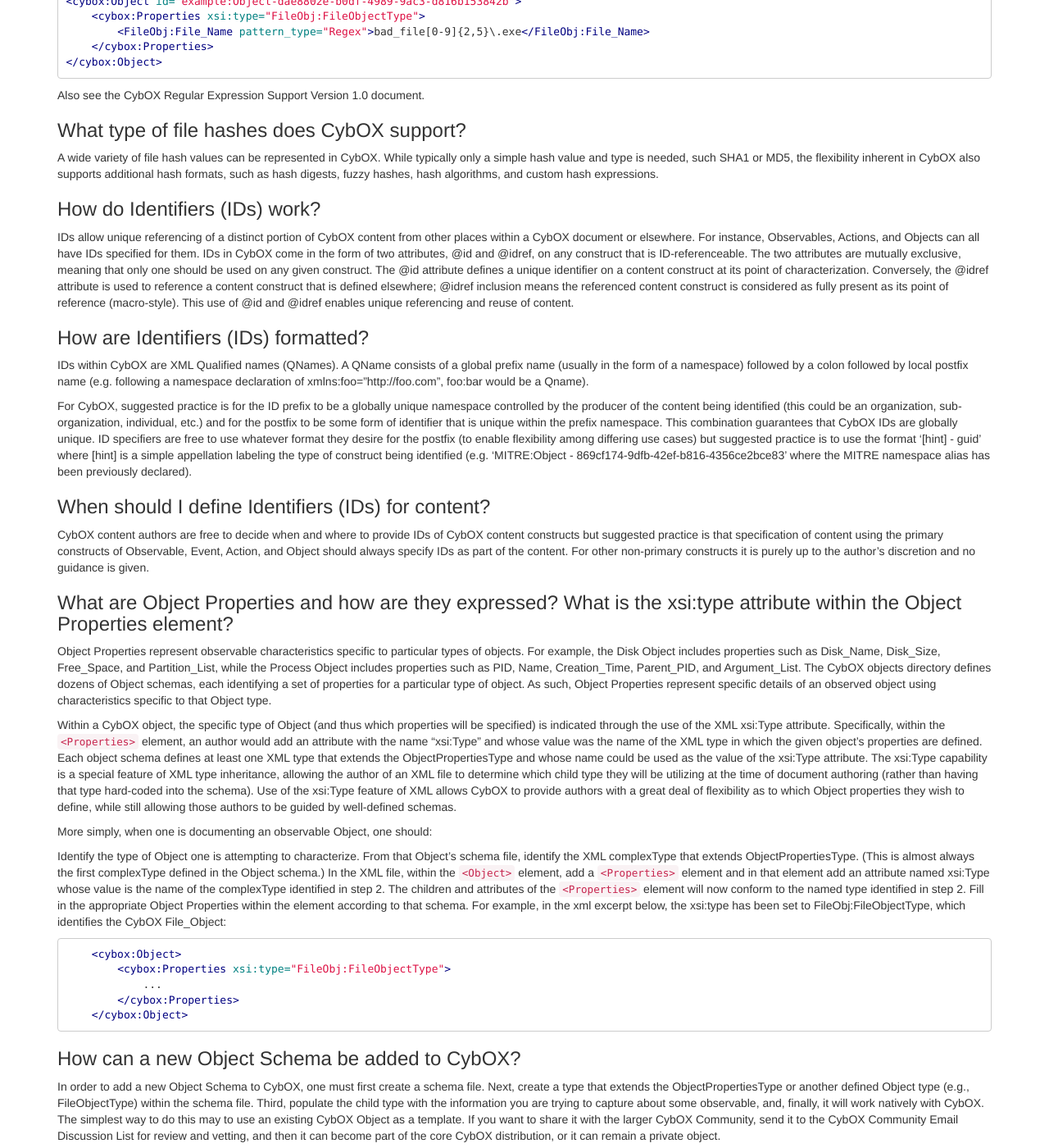
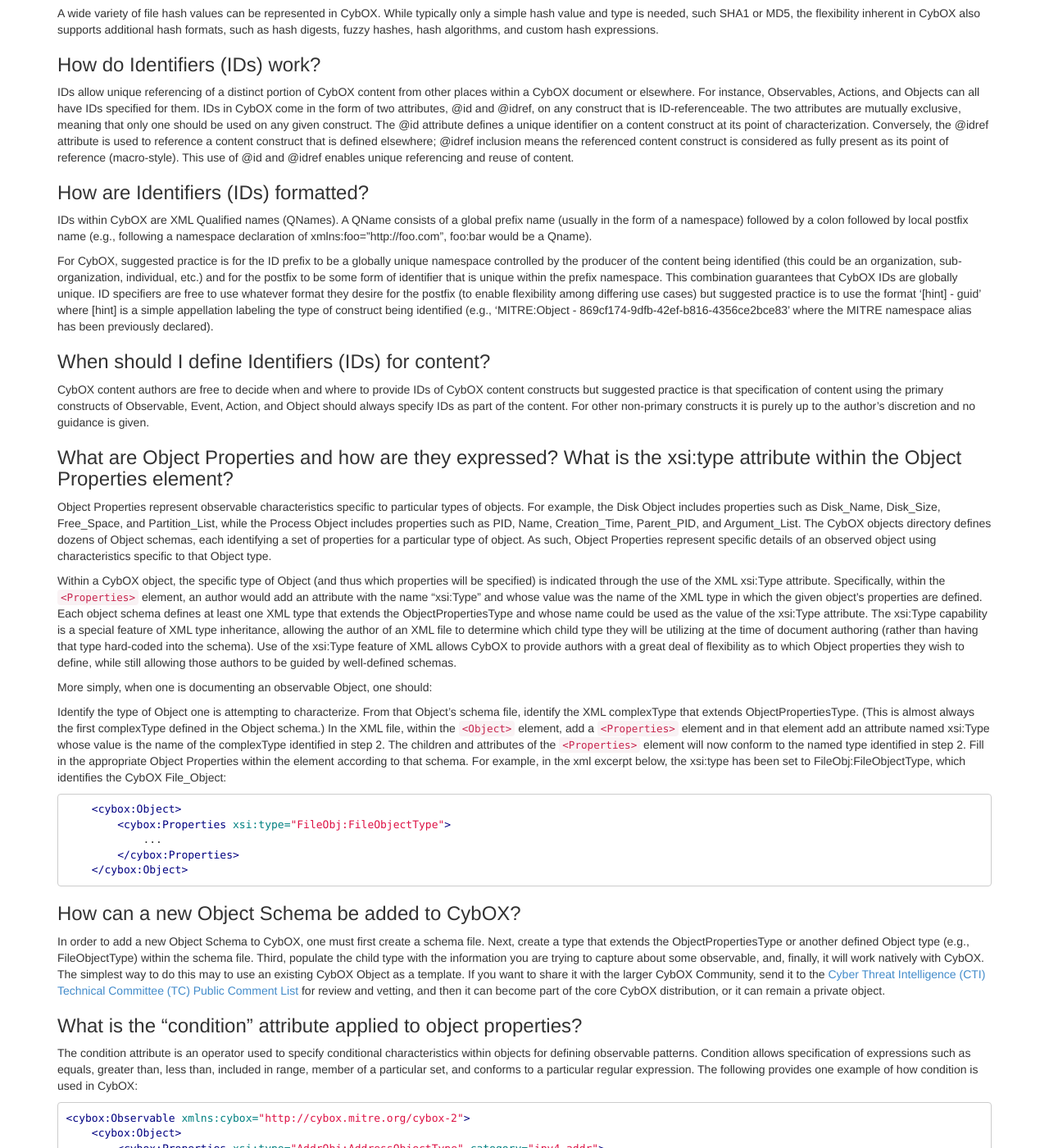
Before and after one commit to CybOXProject/cyboxproject.github.io, a Jekyll site: the page built from faqs/index.md, in a window 1280 px wide and 1400 px high, scrolled down 994 px. Shown: the whole window at 82% size. Built offline with Jekyll 4.4.1, drawn with Linux system fonts in a browser that asks for light colours; Markdown is read by kramdown in place of the engine named in the settings; some of the changed text lies outside the part shown.

Commit message:
Updated CybOX Language FAQs page
Added intro text at top of page to differentiate these FAQS from the general FAQs on the About page, refined some text, added missing punctuation, changed references to old discussion list to new CTI TC comments list, redirected two answers to go to their dedicated pages on this site (Regular Expression Support & Version Policy), and updated referrals to old CybOX Language section on mitre.org site to instead link to the Releases page.

````diff
--- a/faqs/index.md
+++ b/faqs/index.md
@@ -33,17 +33,7 @@
 
 CybOX patterns are a generalization of CybOX content. They allow users and developers to characterize a set, a range, or other generalized characteristics of a cyber observable. For instance, one could use CybOX patterns to describe a URL that matches one of a set of possible URL values. The following XML code exemplifies how this would be implemented in CybOX.
 
-Regular expression (regex) patterns are also possible. For example, the following expresses a pattern on a file where a regular expression is applied to the File_Name field:
-
-```xml
-<cybox:Object id="example:Object-dae8802e-b0df-4989-9ac3-d816b153842b">
-    <cybox:Properties xsi:type="FileObj:FileObjectType">
-        <FileObj:File_Name pattern_type="Regex">bad_file[0-9]{2,5}\.exe</FileObj:File_Name>
-    </cybox:Properties>
-</cybox:Object>
-```
-
-Also see the CybOX Regular Expression Support Version 1.0 document.
+Regular expression (regex) patterns are also possible. See [CybOX Regular Expression Support](http://cyboxproject.github.io/documentation/regex-support/) for details.
 
 ### What type of file hashes does CybOX support?
 
@@ -55,9 +45,9 @@
 
 ### How are Identifiers (IDs) formatted?
 
-IDs within CybOX are XML Qualified names (QNames). A QName consists of a global prefix name (usually in the form of a namespace) followed by a colon followed by local postfix name (e.g. following a namespace declaration of xmlns:foo="http://foo.com", foo:bar would be a Qname).
+IDs within CybOX are XML Qualified names (QNames). A QName consists of a global prefix name (usually in the form of a namespace) followed by a colon followed by local postfix name (e.g., following a namespace declaration of xmlns:foo="http://foo.com", foo:bar would be a Qname).
 
-For CybOX, suggested practice is for the ID prefix to be a globally unique namespace controlled by the producer of the content being identified (this could be an organization, sub-organization, individual, etc.) and for the postfix to be some form of identifier that is unique within the prefix namespace. This combination guarantees that CybOX IDs are globally unique. ID specifiers are free to use whatever format they desire for the postfix (to enable flexibility among differing use cases) but suggested practice is to use the format ‘[hint] - guid’ where [hint] is a simple appellation labeling the type of construct being identified (e.g. ‘MITRE:Object - 869cf174-9dfb-42ef-b816-4356ce2bce83’ where the MITRE namespace alias has been previously declared).
+For CybOX, suggested practice is for the ID prefix to be a globally unique namespace controlled by the producer of the content being identified (this could be an organization, sub-organization, individual, etc.) and for the postfix to be some form of identifier that is unique within the prefix namespace. This combination guarantees that CybOX IDs are globally unique. ID specifiers are free to use whatever format they desire for the postfix (to enable flexibility among differing use cases) but suggested practice is to use the format ‘[hint] - guid’ where [hint] is a simple appellation labeling the type of construct being identified (e.g., ‘MITRE:Object - 869cf174-9dfb-42ef-b816-4356ce2bce83’ where the MITRE namespace alias has been previously declared).
 
 ### When should I define Identifiers (IDs) for content?
 
@@ -87,7 +77,7 @@
 
 ### How can a new Object Schema be added to CybOX?
 
-In order to add a new Object Schema to CybOX, one must first create a schema file. Next, create a type that extends the ObjectPropertiesType or another defined Object type (e.g., FileObjectType) within the schema file. Third, populate the child type with the information you are trying to capture about some observable, and, finally, it will work natively with CybOX. The simplest way to do this may to use an existing CybOX Object as a template. If you want to share it with the larger CybOX Community, send it to the CybOX Community Email Discussion List for review and vetting, and then it can become part of the core CybOX distribution, or it can remain a private object.
+In order to add a new Object Schema to CybOX, one must first create a schema file. Next, create a type that extends the ObjectPropertiesType or another defined Object type (e.g., FileObjectType) within the schema file. Third, populate the child type with the information you are trying to capture about some observable, and, finally, it will work natively with CybOX. The simplest way to do this may to use an existing CybOX Object as a template. If you want to share it with the larger CybOX Community, send it to the [Cyber Threat Intelligence (CTI) Technical Committee (TC) Public Comment List](http://www.oasis-open.org/committees/comments/form.php?wg_abbrev=cti) for review and vetting, and then it can become part of the core CybOX distribution, or it can remain a private object.
 
 ### What is the "condition" attribute applied to object properties?
 
@@ -114,7 +104,7 @@
 
 ### How do objects work inside of an action in CybOX?
 
-An action in the operational cyber domain usually acts on or uses an object (e.g., create file); the CybOX Language supports this usage by offering an Associated_Object construct within the Action type. The Associated_Objects construct enables the specification of cyber Objects relevant to (e.g. initiating or affected by) this Action. Any number of Associated_Objects may be specified.
+An action in the operational cyber domain usually acts on or uses an object (e.g., create file); the CybOX Language supports this usage by offering an Associated_Object construct within the Action type. The Associated_Objects construct enables the specification of cyber Objects relevant to (e.g., initiating or affected by) this Action. Any number of Associated_Objects may be specified.
 
 The following is an example of an Action with an Associated_Object.
 
@@ -130,18 +120,7 @@
 
 ### How is CybOX versioned?
 
-The CybOX Language schemas fall into four broad categories:
-
-* CybOX Core — This consists of the cybox_core.xsd and cybox_common.xsd schemas
-* CybOX Objects — This consists of all the Object schema files located within the "objects" directory
-* CybOX Vocabularies — This consists of the cybox_default_vocabularies.xsd schema
-* CybOX Extensions — This consists of all the schema files located within the "extensions" directory
-
-The version number for each is formatted as: ‘Major.Minor.Update’.
-
-The CybOX Core is always versioned in lock-step with the CybOX Language, whereas CybOX Objects are versioned independently of each other and independently of the CybOX Language. Each version of the CybOX Language identifies the list of supported Object schemas and the version for each of these Object schemas. Versioning of CybOX vocabularies, in turn, are not tied to CybOX Language versioning in any way. However, the CybOX Language will cite current CybOX vocabulary versions with each new CybOX release. As CybOX extensions are structured representations of data using externally defined schemas, they are also versioned independent from the CybOX Language. A given release of the CybOX Language contains recommendations as to the CybOX Extension schemas to use for certain purposes.
-
-Also see the CybOX Language Versioning Policy.
+See the [CybOX Language Versioning Policy](http://cyboxproject.github.io/documentation/versioning-policy/).
 
 ### Are there plans to support other forms of data interchange for CybOX (e.g., JSON, YAML, etc.)?
 
@@ -159,11 +138,11 @@
 
 A CybOX release includes the new version of the CybOX Core schemas, the latest versions of the independently-versioned CybOX Object schemas, the latest versions of the independently-versioned CybOX vocabulary schemas, and references to the relevant version CybOX extension schemas.
 
-Visit the CybOX Language section for additional information and the latest release.
+See [Releases](http://cyboxproject.github.io/releases/2.1/) for additional information and the latest release.
 
 ### Where can I find examples of CybOX data? Are there any CybOX repositories?
 
-Some examples of CybOX data are included in the current release of CybOX in the CybOX Language section. Additional examples will be produced and posted on the website, included in the language specification, and included in the code repository. At present, there are no repositories of CybOX data, nor are there any CybOX community plans to establish one. Community members interested in hosting a CybOX data repository are strongly encouraged to do so.
+Some examples of CybOX data are included in the [current release](http://cyboxproject.github.io/releases/2.1/) of CybOX. Additional examples will be produced and posted on this website, included in the language specification, and included in the code repository. At present, there are no repositories of CybOX data, nor are there any CybOX Community plans to establish one. Community members interested in hosting a CybOX data repository are strongly encouraged to do so.
 
 ### How do I represent an IP Address in CybOX? What about different kinds of IP addresses (IPv4, IPv6, CIDR, etc.)?
 
@@ -233,7 +212,7 @@
 
 ### How do I represent an Email?
 
-CybOX uses the EmailMessageObj object to represent an email, as shown in the following example.
+CybOX uses the EmailMessageObj object to represent an email, as shown [here](http://cybox.mitre.org/language/version2.1/xsddocs/objects/Email_Message_Object.html).
 
 ### If I only want to represent a File (or an Email, or a Process, or a device, etc.), do I need to use all of CybOX?
 
````
Also changed, not shown: other parts of faqs/index.md (+2 -2 lines).
